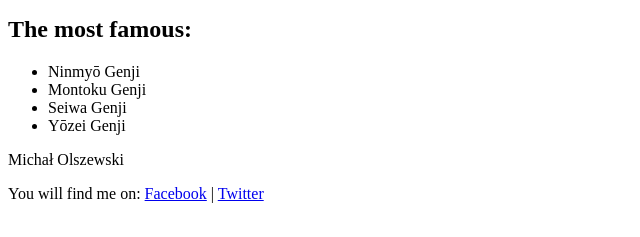
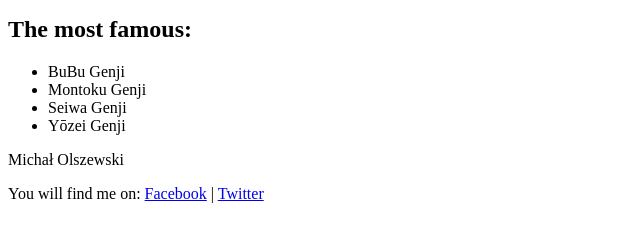
Before and after one commit to Goostav/git-nauka, a plain HTML site: page index.html in a window 1280 px wide. Shown: the part 437-674 px from the top of the page, 0-640 px from the left. Drawn offline with nearby package versions, Linux system fonts and the light colour scheme; files that its build step writes are made by us from their sources.

Commit message:
change 1st li

```diff
--- a/index.html
+++ b/index.html
@@ -24,7 +24,7 @@ of the imperial family who were excluded from the line of succession and demoted
             <p>Even within royalty there was a distinction between princes with the title shinnō (親王) (“[having the] ability to advance”, i.e., eligible to become the new Emperor), who could ascend to the throne, and princes with the title ō (王) (“great” or “major”), who were not members of the line of imperial succession but nevertheless remained members of the royal class (and therefore outranked members of Minamoto clans). The bestowing of the Minamoto name on a (theretofore-)prince or his descendants excluded them from the royal class altogether, thereby operating as a reduction in legal and social rank even for ō-princes not previously in the line of succession.</p>
             <h2>The most famous:</h2>
             <ul>
-                <li>Ninmyō Genji</li>
+                <li>BuBu Genji</li>
                 <li>Montoku Genji</li>
                 <li>Seiwa Genji</li>
                 <li>Yōzei Genji</li>
```
